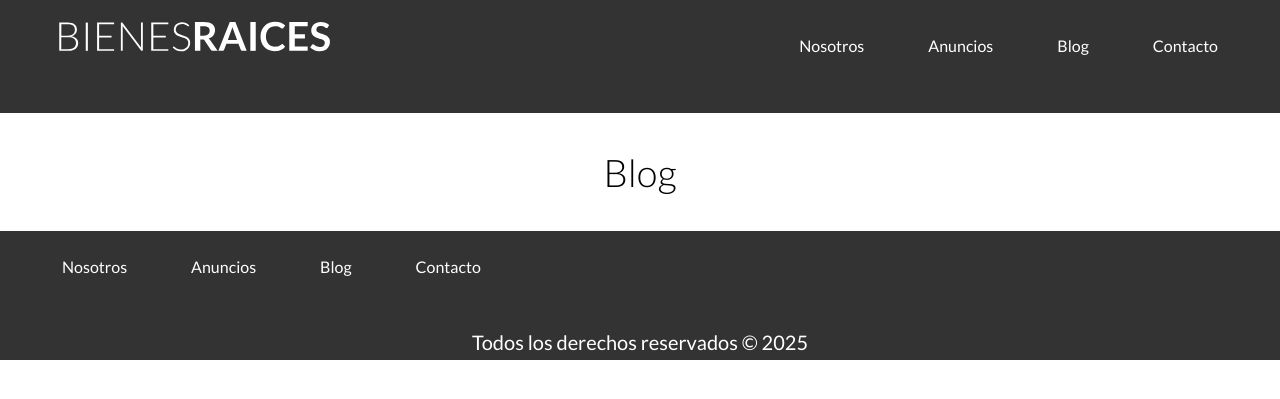
After one commit to AnthonyNav/Bienes_Raices_Front-End, a PHP site: page /blog.html in a window 1280 px wide. The commit adds this page. Shown: the top 399 px of the page. Run offline with PHP 8.4, Linux system fonts and the light colour scheme.

Commit message:
sec-26:min:01:01:37

```diff
--- /dev/null
+++ b/blog.html
@@ -0,0 +1,54 @@
+<!DOCTYPE html>
+<html lang="en">
+
+<head>
+    <meta charset="UTF-8">
+    <meta name="viewport" content="width=device-width, initial-scale=1.0">
+    <title>=Bienes raices</title>
+    <link rel="stylesheet" href="build/css/app.css">
+
+</head>
+
+<body>
+    <header class="header">
+        <div class="contenedor contenido-header">
+            <div class="barra">
+                <a href="/">
+                    <img src="build/img/logo.svg" alt="Logotipo de Bienes Raices">
+                </a>
+
+                <nav class="navegacion">
+                    <a href="/nosotros.html">Nosotros</a>
+                    <a href="/anuncios.html">Anuncios</a>
+                    <a href="/blog.html">Blog</a>
+                    <a href="/contacto.html">Contacto</a>
+                </nav>
+            </div>
+
+            <!-- Fin de la barra -->
+
+        </div>
+    </header>
+
+    <main class="contenedor seccion">
+        <h1>Blog</h1>
+
+
+    </main>
+
+    <footer class="footer seccion">
+        <div class="contenedor contenido-footer">
+            <nav class="navegacion">
+                <a href="/nosotros.html">Nosotros</a>
+                <a href="/anuncios.html">Anuncios</a>
+                <a href="/blog.html">Blog</a>
+                <a href="/contacto.html">Contacto</a>
+            </nav>
+        </div>
+        <p class="copyright">Todos los derechos reservados &copy; 2025</p>
+    </footer>
+
+    <script src="/build/js/bundle.min.js"></script>
+</body>
+
+</html>
--- a/gulpfile.js
+++ b/gulpfile.js
@@ -12,6 +12,9 @@ const notify = require('gulp-notify');
 const cache = require('gulp-cache');
 const clean = require('gulp-clean');
 const webp = require('gulp-webp');
+
+const dartSass = require('sass-embedded');      // ← runtime nuevo
+const gulpSass = require('gulp-sass')(dartSass); // ← plugin enlazado al runtime
 
 const paths = {
     scss: 'src/scss/**/*.scss',
@@ -43,7 +46,7 @@ function imagenes() {
     return src(paths.imagenes)
         .pipe(cache(imagemin({ optimizationLevel: 3 })))
         .pipe(dest('build/img'))
-        .pipe(notify('Imagen Completada' ));
+        .pipe(notify('Imagen Completada'));
 }
 
 function versionWebp() {
--- a/package.json
+++ b/package.json
@@ -24,6 +24,7 @@
     "gulp-terser-js": "^5.2.2",
     "gulp-webp": "^4.0.1",
     "sass": "^1.49.9",
+    "sass-embedded": "^1.93.2",
     "terser": "^4.8.0"
   }
 }
--- a/src/scss/app.scss
+++ b/src/scss/app.scss
@@ -3,7 +3,11 @@
 @import 'base/mixins';
 @import 'base/globales';
 @import 'base/utilidades';
+@import 'base/botones';
+
 // UI
 @import 'layout/header';
 @import 'layout/footer';
 @import 'layout/navegacion';
+@import 'layout/iconos';
+@import 'layout/anuncios';
--- /dev/null
+++ b/src/scss/base/_botones.scss
@@ -0,0 +1,7 @@
+.boton-amarillo {
+    @include boton($amarillo, block)
+}
+
+.boton-verde {
+    @include boton($verde, inline-block)
+}
--- a/src/scss/base/_mixins.scss
+++ b/src/scss/base/_mixins.scss
@@ -16,8 +16,24 @@
         @content;
     }
 }
+
 @mixin grid($columnas, $espaciado ) {
     display: grid;
     gap: $espaciado;
     grid-template-columns: repeat($columnas, 1fr);
 }
+
+@mixin boton($bgColor, $display) {
+    background-color: $bgColor ;
+    color: $blanco;
+    font-weight: $bold;
+    text-decoration: none;
+    padding: 1rem 3rem;
+    text-align: center;
+    margin-top: $separacion / 2;
+    display: $display;
+
+    &:hover {
+        background-color: darken($bgColor, 50);
+    }
+}
--- /dev/null
+++ b/src/scss/layout/_anuncios.scss
@@ -0,0 +1,48 @@
+@include tablet {
+    .contenedor-anuncios {
+        @include grid(3, 2rem);
+
+    }
+
+}
+
+.anuncio {
+    background-color: lighten($gris, 5);
+    border: 1px solid darken($gris, 10);
+
+
+    .contenido-anuncio {
+        padding: 2rem;
+    }
+
+    h3,
+    p {
+        margin: 0;
+    }
+
+    .precio {
+        color: $verde;
+        font-weight: $bold;
+        font-size: 3rem;
+    }
+}
+
+.iconos-caracteristicas {
+    display: flex;
+    list-style: none;
+    padding: 0;
+
+    li {
+        flex: 1;
+        display: flex;
+
+        img {
+            flex: 0 0 5rem;
+            margin-right: 1rem;
+        }
+
+        p {
+            font-weight: $black;
+        }
+    }
+}
--- a/src/scss/layout/_footer.scss
+++ b/src/scss/layout/_footer.scss
@@ -0,0 +1,14 @@
+.footer {
+    background-color: $grisOscuro;
+
+    .contenedor-footer {
+        padding-top: $separacion /2;
+
+    }
+
+    .copyright {
+        color: $blanco;
+        text-align: center;
+        ;
+    }
+}
--- a/src/scss/layout/_header.scss
+++ b/src/scss/layout/_header.scss
@@ -1,4 +1,42 @@
+.no-webp .inicio {
+    background-image: url(../img/header.jpg);
+}
+
+.webp .inicio {
+    background-image: url(../img/header.webp);
+}
+
 .header {
     background-color: $grisOscuro;
     padding: 1rem 0 3rem 0;
+
+    &.inicio {
+        background-position: center center;
+        background-size: cover;
+        background-repeat: no-repeat;
+
+        @include tablet {
+            min-height: 70rem;
+        }
+
+        .contenido-header {
+            @include tablet {
+                min-height: 70rem;
+            }
+        }
+    }
 }
+
+.contenido-header {
+    display: flex;
+    flex-direction: column;
+    justify-content: space-between;
+
+    h1 {
+        text-align: left;
+        color: $blanco;
+        font-weight: $bold;
+        line-height: 2;
+        max-width: 60rem;
+    }
+}
--- /dev/null
+++ b/src/scss/layout/_iconos.scss
@@ -0,0 +1,17 @@
+@include tablet {
+    .iconos-nosostros {
+        @include grid(3, 2)
+    }
+}
+
+.icono {
+    text-align: center;
+
+    img {
+        height: 10rem;
+    }
+
+    h3 {
+        text-transform: uppercase;
+    }
+}
--- a/src/scss/layout/_navegacion.scss
+++ b/src/scss/layout/_navegacion.scss
@@ -9,4 +9,25 @@
 
 }
 
-.navegacion {}
+.navegacion {
+    @include tablet {
+        display: flex;
+        align-items: center;
+    }
+
+    a {
+        color: $blanco;
+        text-decoration: none;
+        padding: 2.2rem;
+        display: block;
+        text-align: center;
+
+        @include tablet {
+            margin-right: 2rem;
+
+            &:last-of-type {
+                margin-right: 0;
+            }
+        }
+    }
+}
```
Also changed, not shown: anuncios.html (added, +54 -0 lines), base.html (added, +54 -0 lines), contacto.html (added, +54 -0 lines), index.html (+141 -4 lines), nosotros.html (added, +54 -0 lines), build/css/app.css, package-lock.json, 1 other file. Lines whose indentation alone changed are shown as unchanged.
